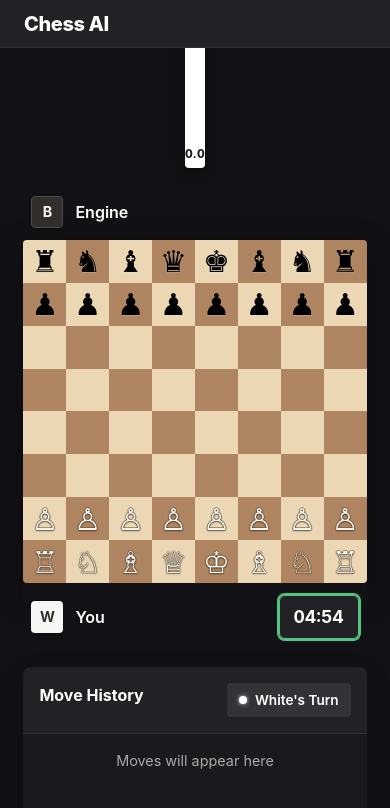
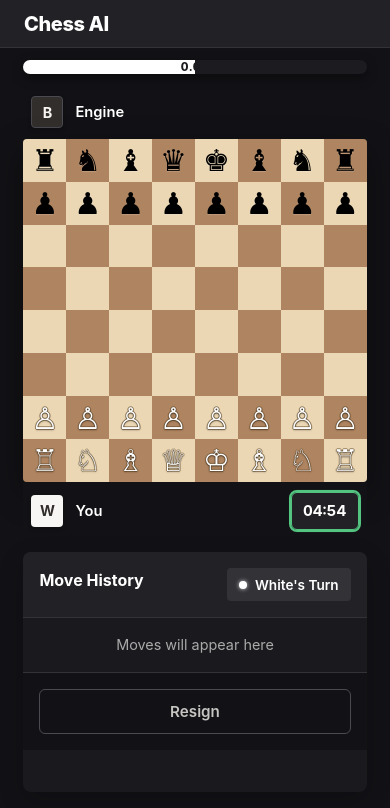
Before and after one commit to Aj-Shaer07/AI_MINIPROJ, a React (Vite) app in the folder frontend/: page /game in a window 390 px wide. Shown: the top 808 px of the page. Built offline with nearby package versions, Linux system fonts and the light colour scheme.

Commit message:
refactor(ui): make it responsive

```diff
--- a/frontend/src/components/EvaluationBar.tsx
+++ b/frontend/src/components/EvaluationBar.tsx
@@ -1,9 +1,27 @@
+import { useEffect, useState } from 'react'
+
 type Props = {
   evalCp?: number
   playerColor?: 'white' | 'black'
 }
 
 export default function EvaluationBar({ evalCp = 0, playerColor = 'white' }: Props) {
+  const [isMobile, setIsMobile] = useState(false)
+
+  useEffect(() => {
+    const mq = window.matchMedia('(max-width: 768px)')
+    const onChange = () => setIsMobile(mq.matches)
+    onChange()
+
+    if (typeof mq.addEventListener === 'function') {
+      mq.addEventListener('change', onChange)
+      return () => mq.removeEventListener('change', onChange)
+    }
+
+    mq.addListener(onChange)
+    return () => mq.removeListener(onChange)
+  }, [])
+
   // Map centipawns (-1000..+1000) to fill percent (0..100)
   const clamp = (v: number, a: number, b: number) => Math.min(b, Math.max(a, v))
 
@@ -15,11 +33,12 @@ export default function EvaluationBar({ evalCp = 0, playerColor = 'white' }: Pro
   // normalize to 0..100% where 50% is dead even
   const pct = ((clamp(bottomAdvantage, -max, max) + max) / (2 * max)) * 100
 
-  // The bar filling up from the bottom
-  const bottomStyle = {
-    height: `${pct}%`,
-    background: playerColor === 'white' ? 'var(--eval-white)' : 'var(--eval-black)'
+  // Vertical on desktop, horizontal on mobile.
+  const fillStyle = {
+    ...(isMobile ? { width: `${pct}%` } : { height: `${pct}%` }),
+    background: playerColor === 'white' ? 'var(--eval-white)' : 'var(--eval-black)',
   }
+
   // The background behind the bar
   const topColor = playerColor === 'white' ? 'var(--eval-black)' : 'var(--eval-white)'
 
@@ -33,11 +52,11 @@ export default function EvaluationBar({ evalCp = 0, playerColor = 'white' }: Pro
     : (playerColor === 'white' ? 'var(--eval-white)' : 'var(--eval-black)')
 
   return (
-    <div className="eval-bar" style={{ background: topColor }} aria-hidden>
-      <div className={`eval-text ${isBottomAdv ? 'bottom-adv' : 'top-adv'}`} style={{ color: textColor }}>
+    <div className={`eval-bar ${isMobile ? 'horizontal' : ''}`} style={{ background: topColor }} aria-hidden>
+      <div className={`eval-text ${isBottomAdv ? 'bottom-adv' : 'top-adv'} ${isMobile ? 'mobile' : ''}`} style={{ color: textColor }}>
         {displayVal}
       </div>
-      <div className="eval-fill" style={bottomStyle} />
+      <div className={`eval-fill ${isMobile ? 'horizontal' : ''}`} style={fillStyle} />
     </div>
   )
 }
--- a/frontend/src/index.css
+++ b/frontend/src/index.css
@@ -225,10 +225,12 @@ button {
 .analysis-page {
   display: flex;
   flex-direction: column;
-  height: calc(100vh - 48px);
+  min-height: calc(100vh - 48px);
+  height: auto;
   background: var(--bg-primary);
   color: var(--text-primary);
-  overflow: hidden;
+  overflow-x: hidden;
+  overflow-y: auto;
 }
 
 .analysis-header {
@@ -891,9 +893,186 @@ button {
   width: 100%;
   justify-content: center;
   margin-top: 10px;
+  flex-wrap: wrap;
 }
 
 .btn-large {
   padding: 14px 30px;
   font-size: 1.1rem;
 }
+
+@media (max-width: 1100px) {
+  .analysis-layout {
+    grid-template-columns: 1fr;
+    overflow-y: auto;
+  }
+
+  .analysis-center {
+    order: 1;
+    padding: 1rem 0.75rem;
+  }
+
+  .analysis-left {
+    order: 2;
+    border-right: none;
+    border-top: 1px solid var(--bg-elevated);
+  }
+
+  .analysis-right {
+    order: 3;
+    border-left: none;
+    border-top: 1px solid var(--bg-elevated);
+    max-height: 340px;
+  }
+
+  .analysis-board-wrap {
+    --square-size: clamp(42px, 10.5vw, 68px);
+  }
+
+  .analysis-controls {
+    width: min(100%, calc(var(--square-size) * 8));
+    justify-content: center;
+  }
+
+  .ctrl-ply {
+    min-width: 0;
+    flex: 1;
+  }
+}
+
+@media (max-width: 768px) {
+  .analysis-header {
+    padding: 0.7rem 0.75rem;
+    gap: 0.5rem;
+  }
+
+  .analysis-title {
+    font-size: 1rem;
+  }
+
+  .analysis-meta {
+    min-width: 0;
+    font-size: 0.75rem;
+  }
+
+  .analysis-board-wrap {
+    --square-size: clamp(36px, 11.5vw, 56px);
+  }
+
+  .analysis-controls {
+    gap: 4px;
+    padding: 6px 8px;
+  }
+
+  .ctrl-btn {
+    font-size: 15px;
+    padding: 4px 6px;
+  }
+
+  .ctrl-ply {
+    font-size: 11px;
+  }
+
+  .horse-popup {
+    right: 12px;
+    left: 12px;
+    bottom: 12px;
+    width: auto;
+    justify-content: flex-end;
+  }
+
+  .horse-bubble {
+    max-width: min(70vw, 240px);
+  }
+
+  .arena-page {
+    padding: 1rem 0.75rem 1.25rem;
+    gap: 1rem;
+  }
+
+  .arena-title {
+    font-size: clamp(1.6rem, 8vw, 2.2rem);
+  }
+
+  .elo-number {
+    font-size: clamp(2.2rem, 13vw, 3rem);
+  }
+
+  .arena-elo-card {
+    padding: 1rem 0.75rem;
+    gap: 0.9rem;
+  }
+
+  .arena-difficulty {
+    flex-direction: column;
+    gap: 0.75rem;
+    padding: 0.8rem;
+  }
+
+  .difficulty-divider {
+    width: 100%;
+    height: 1px;
+  }
+
+  .arena-record-row {
+    flex-wrap: wrap;
+    gap: 0.6rem;
+  }
+
+  .record-stat {
+    min-width: calc(50% - 0.3rem);
+    padding: 0.7rem 0.5rem;
+  }
+
+  .arena-ladder {
+    padding: 0.75rem 0.5rem;
+  }
+
+  .ladder-title {
+    margin-bottom: 0.8rem;
+    font-size: 1.05rem;
+  }
+
+  .ladder-row {
+    grid-template-columns: 58px repeat(4, minmax(0, 1fr));
+    gap: 4px;
+  }
+
+  .ladder-depth {
+    text-align: left;
+    padding-right: 0;
+    font-size: 0.76rem;
+  }
+
+  .ladder-cell {
+    min-height: 50px;
+    padding: 6px 4px;
+  }
+
+  .cell-elo {
+    font-size: 0.86rem;
+  }
+
+  .cell-q {
+    font-size: 0.62rem;
+  }
+
+  .cell-arrow {
+    display: none;
+  }
+
+  .arena-actions {
+    flex-direction: column;
+    align-items: stretch;
+    gap: 0.55rem;
+  }
+
+  .arena-actions .btn {
+    width: 100%;
+  }
+
+  .btn-large {
+    padding: 11px 14px;
+    font-size: 0.95rem;
+  }
+}
--- a/frontend/src/styles/chess.css
+++ b/frontend/src/styles/chess.css
@@ -238,9 +238,9 @@
   justify-content: center;
   align-items: center;
   min-height: calc(100vh - var(--header-height));
-  height: calc(100vh - var(--header-height));
+  height: auto;
   background: var(--bg-primary);
-  overflow: hidden;
+  overflow: visible;
 }
 
 .game-layout {
@@ -257,7 +257,9 @@
   flex-direction: column;
   gap: 0;
   /* Player bars directly touch the board */
-  min-width: calc(var(--square-size) * 8);
+  width: calc(var(--square-size) * 8);
+  max-width: 100%;
+  min-width: 0;
 }
 
 .board-wrap {
@@ -521,6 +523,25 @@
   flex-shrink: 0;
   margin-top: auto;
   /* Push fill to bottom */
+}
+
+.eval-bar.horizontal {
+  width: min(100%, calc(var(--square-size) * 8));
+  height: 14px;
+  flex-direction: row;
+  border-radius: 999px;
+}
+
+.eval-fill.horizontal {
+  height: 100%;
+  margin-top: 0;
+  transition: width 0.4s cubic-bezier(0.4, 0, 0.2, 1);
+}
+
+.eval-text.mobile {
+  top: 50% !important;
+  bottom: auto !important;
+  transform: translateY(-50%);
 }
 
 .eval-text {
@@ -875,24 +896,32 @@
 /* ─── Responsive Adjustments ─── */
 @media (max-width: 1024px) {
   .game-layout {
-    flex-wrap: wrap;
+    flex-wrap: nowrap;
     justify-content: center;
+    align-items: flex-start;
   }
 
   .side-panel {
-    width: 100%;
-    max-width: calc(var(--square-size) * 8);
-    height: 400px;
+    width: min(360px, 42vw);
+    height: auto;
+    min-height: calc(var(--square-size) * 8 + 72px);
+    max-height: calc(var(--square-size) * 8 + 72px);
   }
 
   .eval-bar {
     width: 20px;
   }
+
+  .engine-eval-box {
+    width: min(280px, 30vw);
+    height: auto;
+    max-height: calc(var(--square-size) * 8 + 72px);
+  }
 }
 
 @media (max-width: 768px) {
   :root {
-    --square-size: 11vw !important;
+    --square-size: clamp(40px, 11vw, 60px) !important;
   }
 
   .landing-hero {
@@ -911,7 +940,127 @@
   }
 
   .game-page {
-    padding: 1rem 0.5rem;
+    padding: 0.75rem 0.5rem 1rem;
+    align-items: flex-start;
+  }
+
+  .game-layout {
+    width: 100%;
+    flex-direction: column;
+    gap: 0.75rem;
+    align-items: center;
+  }
+
+  .eval-bar {
+    order: -1;
+  }
+
+  .player-bar {
+    padding: 0.65rem 0.5rem;
+    gap: 0.5rem;
+  }
+
+  .player-name {
+    font-size: 0.92rem;
+  }
+
+  .player-clock {
+    min-width: 68px;
+    font-size: 0.95rem;
+    padding: 0.4rem 0.55rem;
+  }
+
+  .side-panel,
+  .engine-eval-box {
+    width: min(100%, calc(var(--square-size) * 8));
+    max-width: min(100%, calc(var(--square-size) * 8));
+    min-height: 240px;
+    max-height: 280px;
+  }
+
+  .landing-content h1 {
+    font-size: clamp(2rem, 9vw, 2.8rem);
+  }
+
+  .landing-subtitle {
+    font-size: 1rem;
+    margin-bottom: 1.5rem;
+  }
+
+  .preview-square {
+    width: clamp(34px, 10vw, 44px);
+    height: clamp(34px, 10vw, 44px);
+    font-size: clamp(22px, 6vw, 28px);
+  }
+
+  .settings-card,
+  .bot-selection-card {
+    padding: 1.2rem 1rem;
+    border-radius: 10px;
+  }
+
+  .settings-title {
+    font-size: 1.4rem;
+    margin-bottom: 1.2rem;
+  }
+
+  .checkbox-group {
+    flex-direction: column;
+    gap: 0.75rem;
+  }
+
+  .settings-footer {
+    flex-direction: column-reverse;
+    align-items: stretch;
+    gap: 0.6rem;
+  }
+
+  .settings-footer .btn {
+    width: 100%;
+  }
+
+  .game-over-card {
+    padding: 1.6rem 1rem;
+    border-radius: 12px;
+  }
+
+  .game-over-title {
+    font-size: 1.3rem;
+  }
+
+  .game-over-actions {
+    width: 100%;
+    flex-direction: column;
+  }
+
+  .restart-btn,
+  .analysis-btn,
+  .game-over-actions .btn {
+    width: 100%;
+  }
+}
+
+@media (max-width: 1200px) and (min-width: 769px) {
+  .game-layout {
+    flex-wrap: wrap;
+    align-items: center;
+  }
+
+  .side-panel,
+  .engine-eval-box {
+    width: min(100%, calc(var(--square-size) * 8));
+    max-width: min(100%, calc(var(--square-size) * 8));
+  }
+
+  .side-panel {
+    height: 320px;
+    max-height: 320px;
+    min-height: 320px;
+  }
+
+  .engine-eval-box {
+    height: auto;
+    max-height: 260px;
   }
 }
 
```
